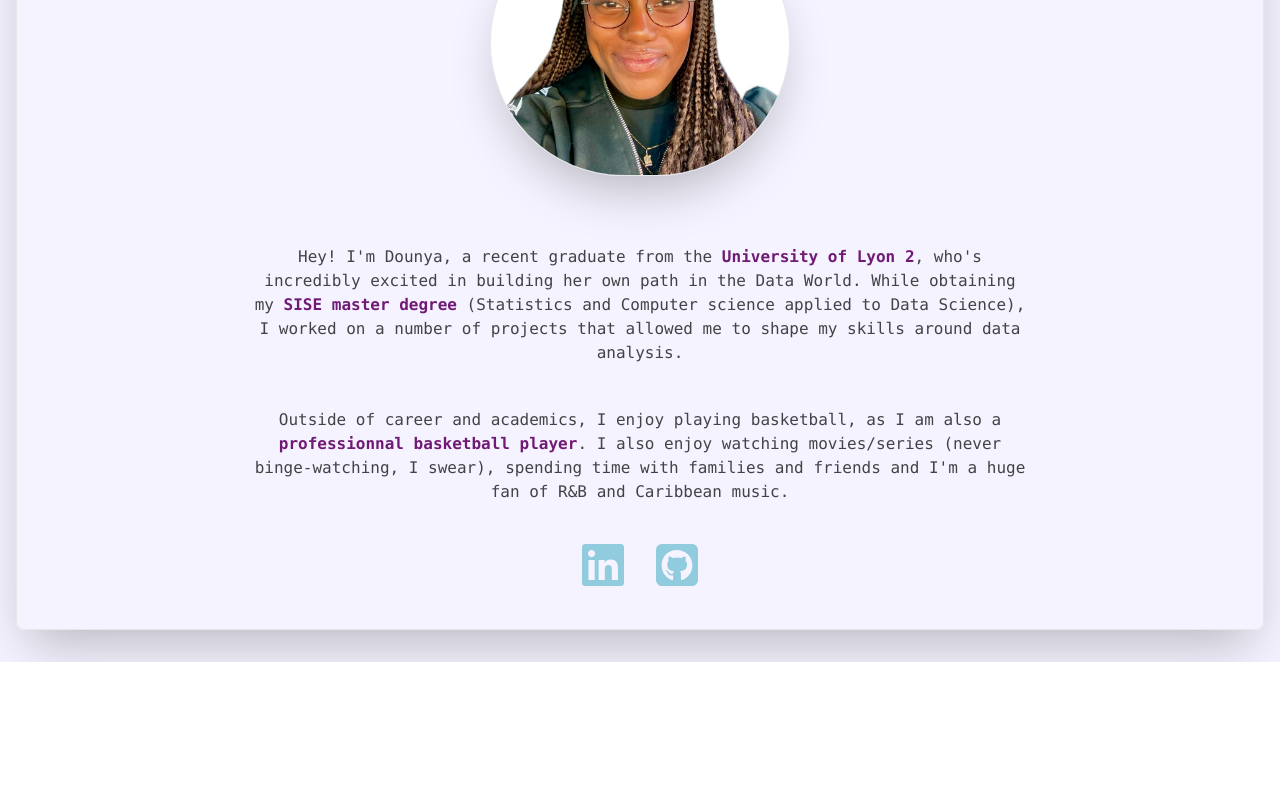
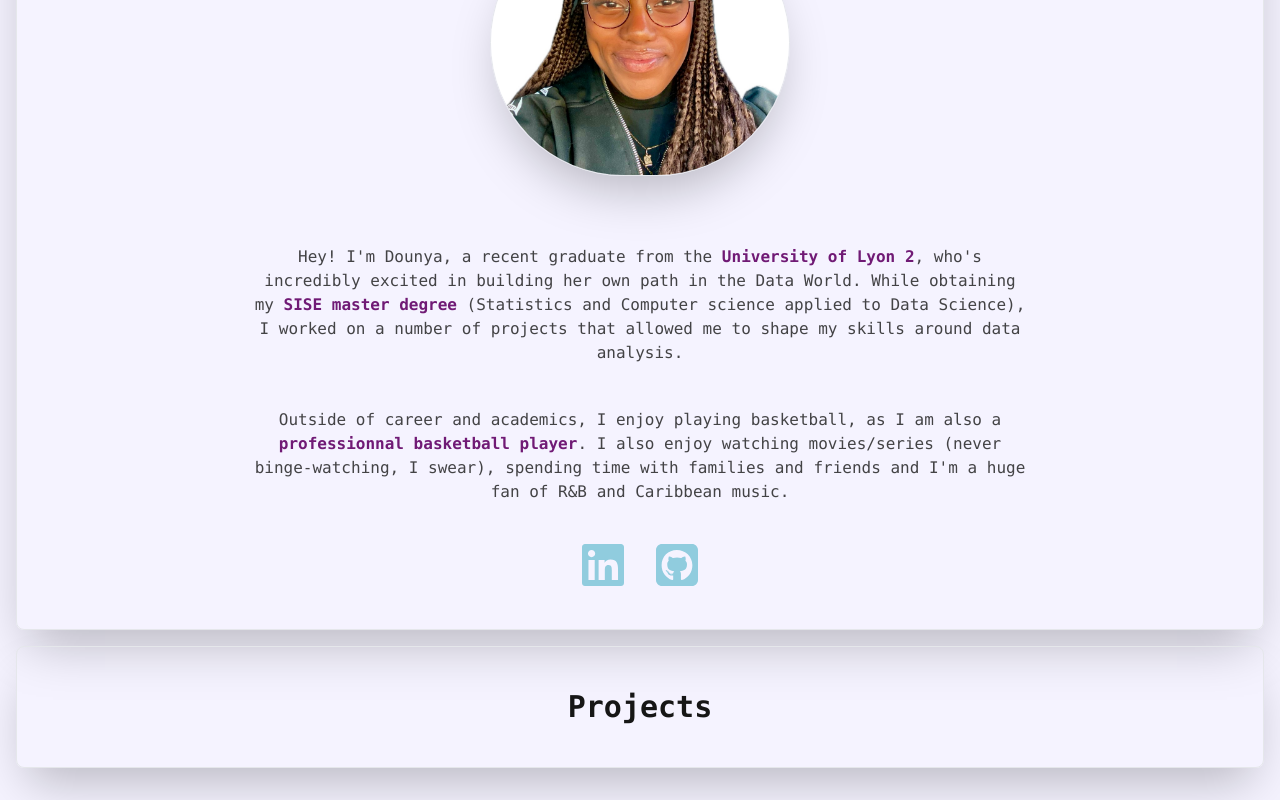
Before and after one commit to dounya-bourhani/Portfolio_Website, a Next.js app in the folder app/: page / in a window 1280 px wide. Shown: the part 376-1176 px from the top of the page. Before the commit the page ends 1038 px from the top, so only its background shows below. Built offline with nearby package versions, Linux system fonts and the light colour scheme.

Commit message:
initial projects section

```diff
--- a/app/app/components/Presentation.tsx
+++ b/app/app/components/AboutMe.tsx
@@ -4,11 +4,10 @@ import Image from 'next/image'
 import {Typewriter} from 'react-simple-typewriter'
 import Socials from "./Socials";
 
-const Presentation = () => {
+const AboutMe = () => {
   return (
     <section id='home' className='prose prose-lg !max-w-none flex flex-col items-center justify-center p-10 border shadow-2xl rounded-lg my-4'>
 
-      <div>
       <h1 >Hi, I'm {' '}
         <span className="text-primary">
           <Typewriter
@@ -19,7 +18,6 @@ const Presentation = () => {
           />
         </span>
       </h1>
-      </div>
 
       <div>
         <Image src='/dounya.jpeg' alt='headhsot' width={300} height={300} className='rounded-full border shadow-2xl'/>
@@ -47,4 +45,4 @@ const Presentation = () => {
   )
 }
 
-export default Presentation
+export default AboutMe
--- /dev/null
+++ b/app/app/components/Projects.tsx
@@ -0,0 +1,12 @@
+import React from 'react'
+
+const Projects = () => {
+  return (
+    <section id='projects' className='prose prose-lg !max-w-none flex flex-col items-center justify-center p-10 border shadow-2xl rounded-lg my-4'>
+        <h2>Projects</h2>
+    </section>
+
+  )
+}
+
+export default Projects
--- a/app/app/components/Socials.tsx
+++ b/app/app/components/Socials.tsx
@@ -1,5 +1,4 @@
 import React from 'react';
-import Head from 'next/head';
 
 const Socials = () => {
   return (
--- a/app/app/page.tsx
+++ b/app/app/page.tsx
@@ -1,5 +1,6 @@
 import Navbar from "./components/Navbar";
-import Presentation from "./components/Presentation";
+import AboutMe from "./components/AboutMe";
+import Projects from "./components/Projects";
 
 // export const metadata = {
 //   stylesheet: "https://cdnjs.cloudflare.com/ajax/libs/font-awesome/4.7.0/css/font-awesome.min.css"
@@ -9,6 +10,8 @@ export default function Home() {
   return (
     <main>
       <Navbar/>
-      <Presentation/>
-    </main>  );
+      <AboutMe/>
+      <Projects/>
+    </main>
+  );
 }
```
Lines whose indentation alone changed are shown as unchanged.
